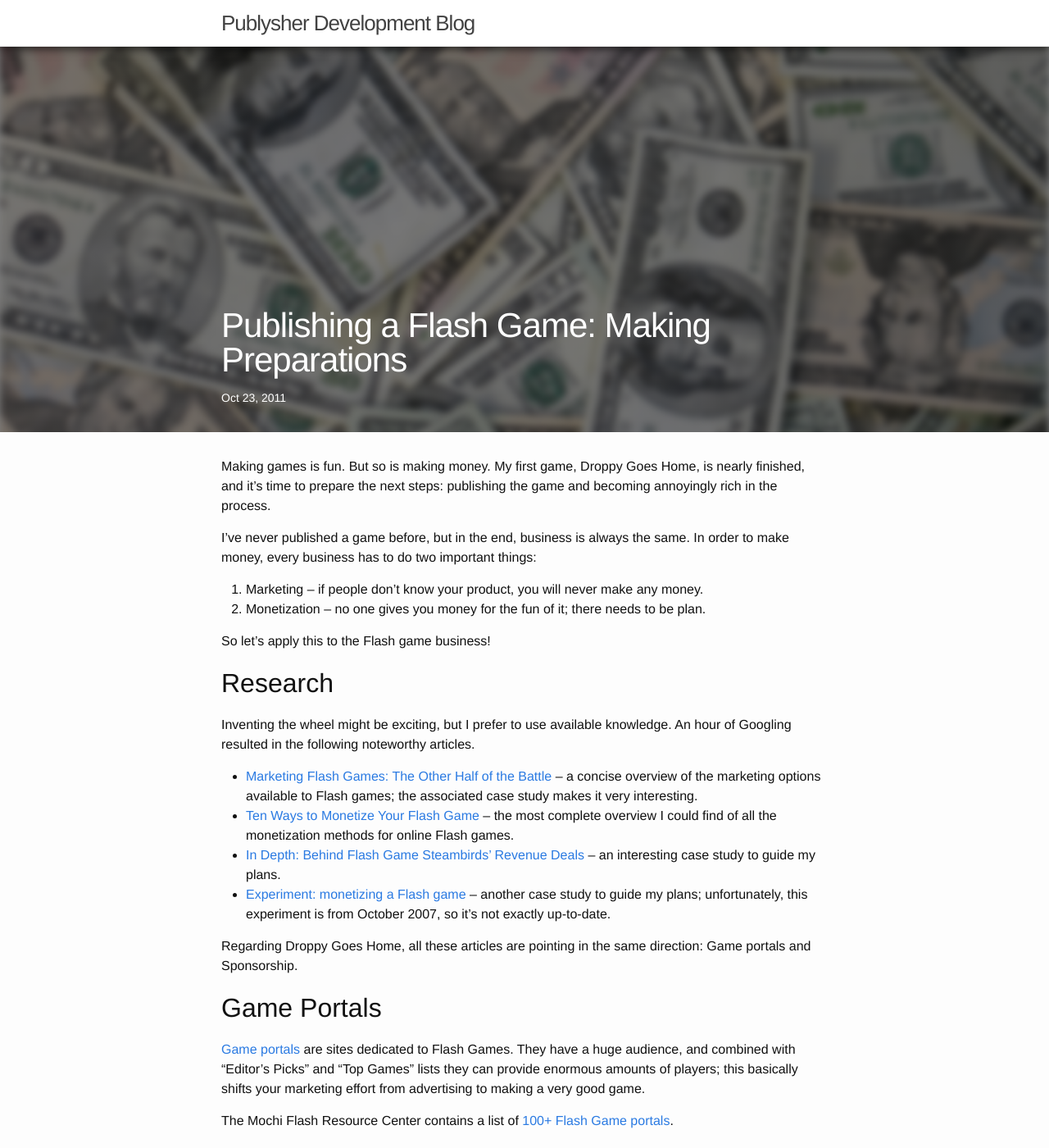
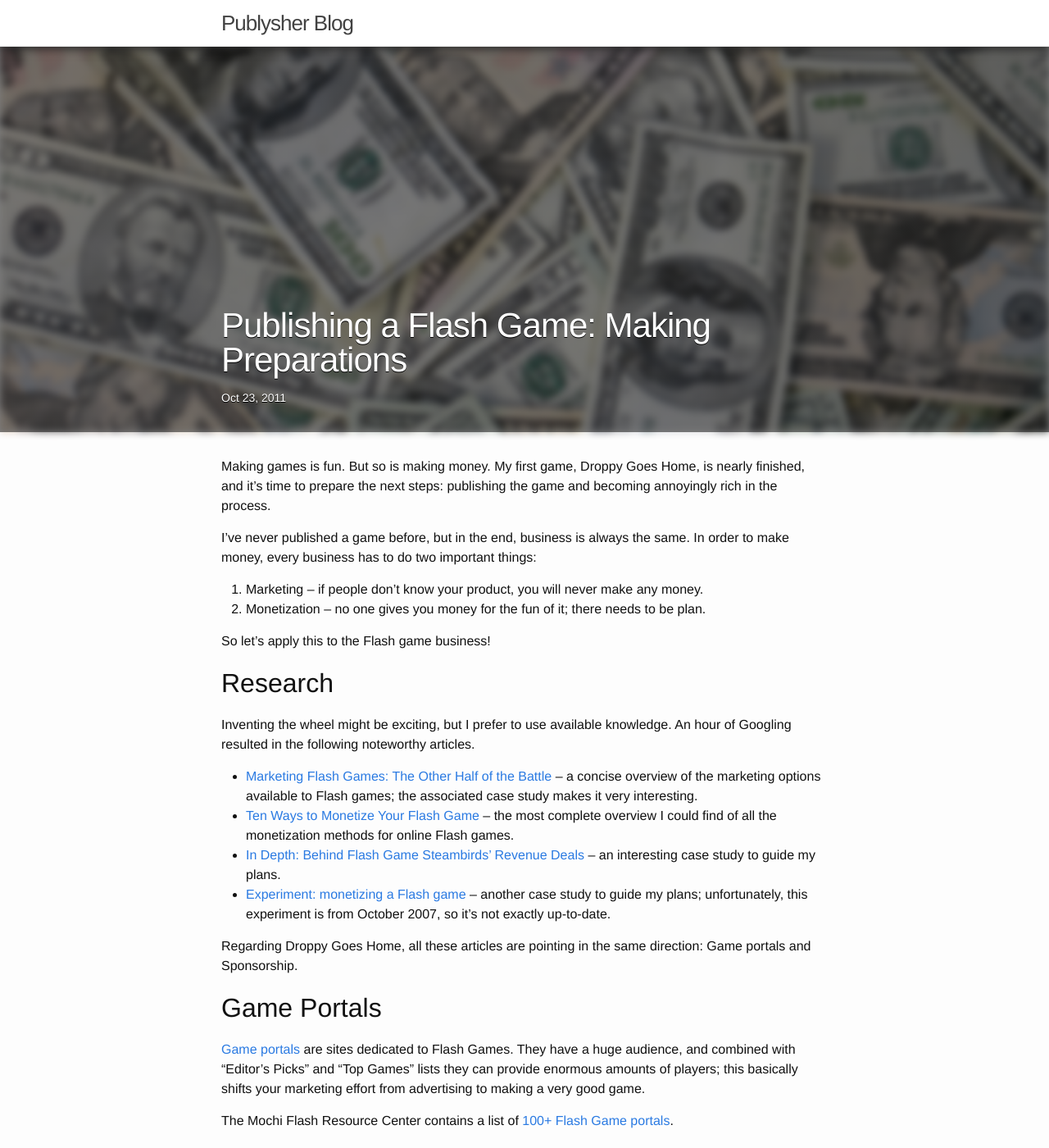
Before and after one commit to publysher/publysher.github.io, a Jekyll site: the page built from _posts/2011-10-23-publishing-flash-game-making.md, in a window 1280 px wide and 1400 px high. Shown: the whole window at 82% size. Built offline with Jekyll 4.4.1, drawn with Linux system fonts in a browser that asks for light colours; comment, search, counter and statistics services are not loaded; some of the changed text lies outside the part shown.

Commit message:
Use object-fit for header image

```diff
--- a/_config.yml
+++ b/_config.yml
@@ -1,5 +1,5 @@
 # Site settings
-title: Publysher Development Blog
+title: Publysher Blog
 email: info@publysher.nl
 description: > # this means to ignore newlines until "baseurl:"
   Because software development is fun.
--- a/_sass/_layout.scss
+++ b/_sass/_layout.scss
@@ -222,13 +222,13 @@
     margin-bottom: $spacing-unit;
 
     position: relative;
-    overflow: hidden;
 
     img {
         position: absolute;
-        top: -50%;
         left: 0;
         width: 100%;
+        height: 100%;
+        object-fit: cover;
         -webkit-filter: blur(5px);
         -moz-filter: blur(5px);
         -o-filter: blur(5px);
@@ -243,6 +243,7 @@
 
         .wrapper {
             color: white;
+            text-shadow: 0 1px 0 black;
         }
     }
 }
```
